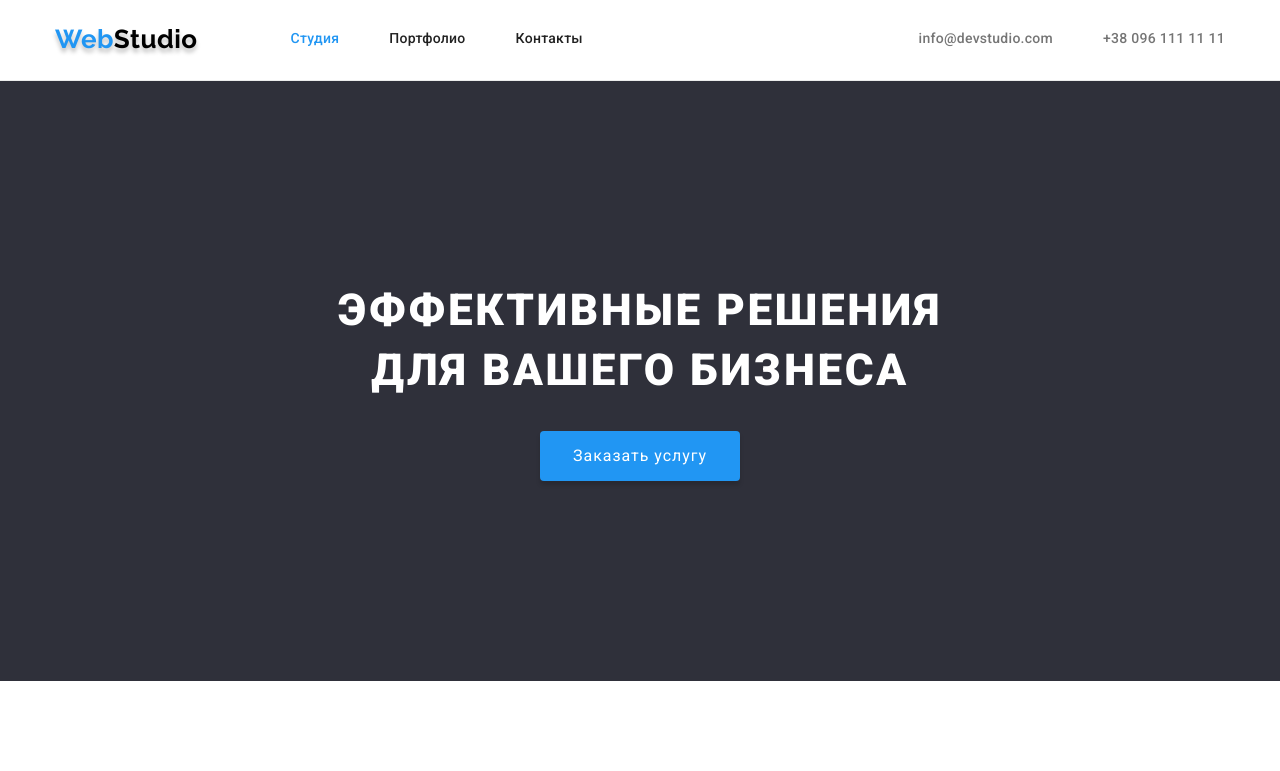
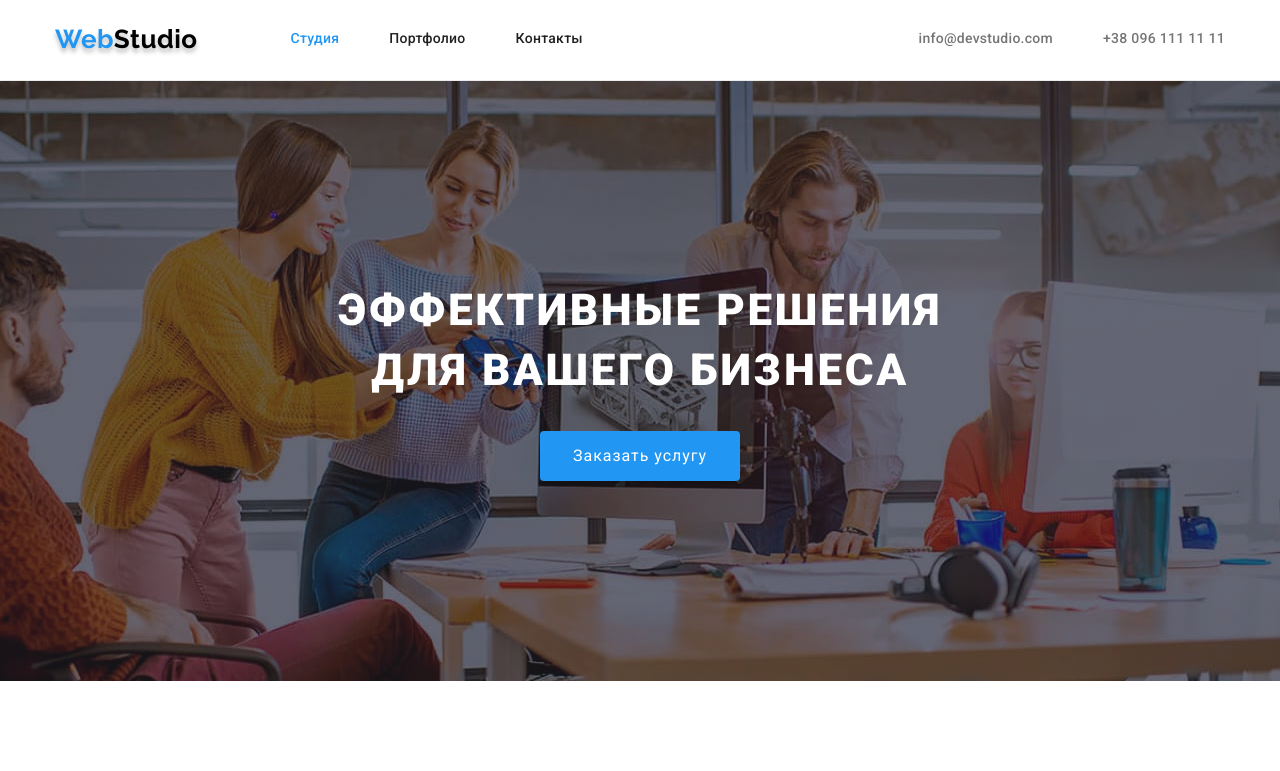
Before and after one commit to oksana-mart/goit-markup-hw-04, a plain HTML site: page index.html in a window 1280 px wide. Shown: the top 771 px of the page. Drawn offline with nearby package versions, Linux system fonts and the light colour scheme.

Commit message:
Додає оформлення для бекграунду розділу Hero

```diff
--- a/css/style.css
+++ b/css/style.css
@@ -15,6 +15,9 @@ html {
   --primary-white-color: #ffffff;
   --dark-bg-color: #2F303A;
   --middle-bg-color: #F5F4FA;
+  --header-border-bottom-color: #ECECEC;
+  --gradient-bg-color: rgba(47, 48, 58, 0.4);
+  --hero-bg-color: rgba(47, 48, 58, 0.4);
   --main-font-weight: 700;
   --secondary-font-weight: 400;
 }
@@ -67,7 +70,7 @@ img {
 }
 
 header {
-  border-bottom: 1px solid #ECECEC;
+  border-bottom: 1px solid var(--header-border-bottom-color);
   padding-top: 24px;
   padding-bottom: 25px;
 }
@@ -132,7 +135,6 @@ header {
 }
 
 .hero {
-  background-color: var(--dark-bg-color);
   text-align: center;
   padding: 200px 0;
 }
@@ -410,3 +412,21 @@ header {
   border-bottom: 1px solid #EEEEEE;
   border-left: 1px solid #EEEEEE;
 }
+
+/* Overlay */
+.overlay {
+  height: 600px;
+  max-width: 1600px;
+  margin-left: auto;
+  margin-right: auto;
+  background-color: var(--hero-bg-color);
+  background-image: linear-gradient(
+    to right,
+    var(--gradient-bg-color),
+    var(--gradient-bg-color)
+  ),
+  url(../images/hero-background.jpg);
+  background-repeat: no-repeat;
+  background-position: center;
+  background-size: cover;
+}
--- a/index.html
+++ b/index.html
@@ -30,12 +30,14 @@
 
     <main>
         <!-- Герой -->
+      <div class="overlay">
         <section class="hero">
           <div class="container">
             <h1 class="hero-title">Эффективные решения для вашего бизнеса</h1>
             <button class="hero-button" type="button">Заказать услугу</button>
           </div>
         </section>
+      </div>
 
         <!-- Особенности -->
       <section class="features">
```
Also changed, not shown: images/hero-background.jpg (added). Lines whose indentation alone changed are shown as unchanged.
